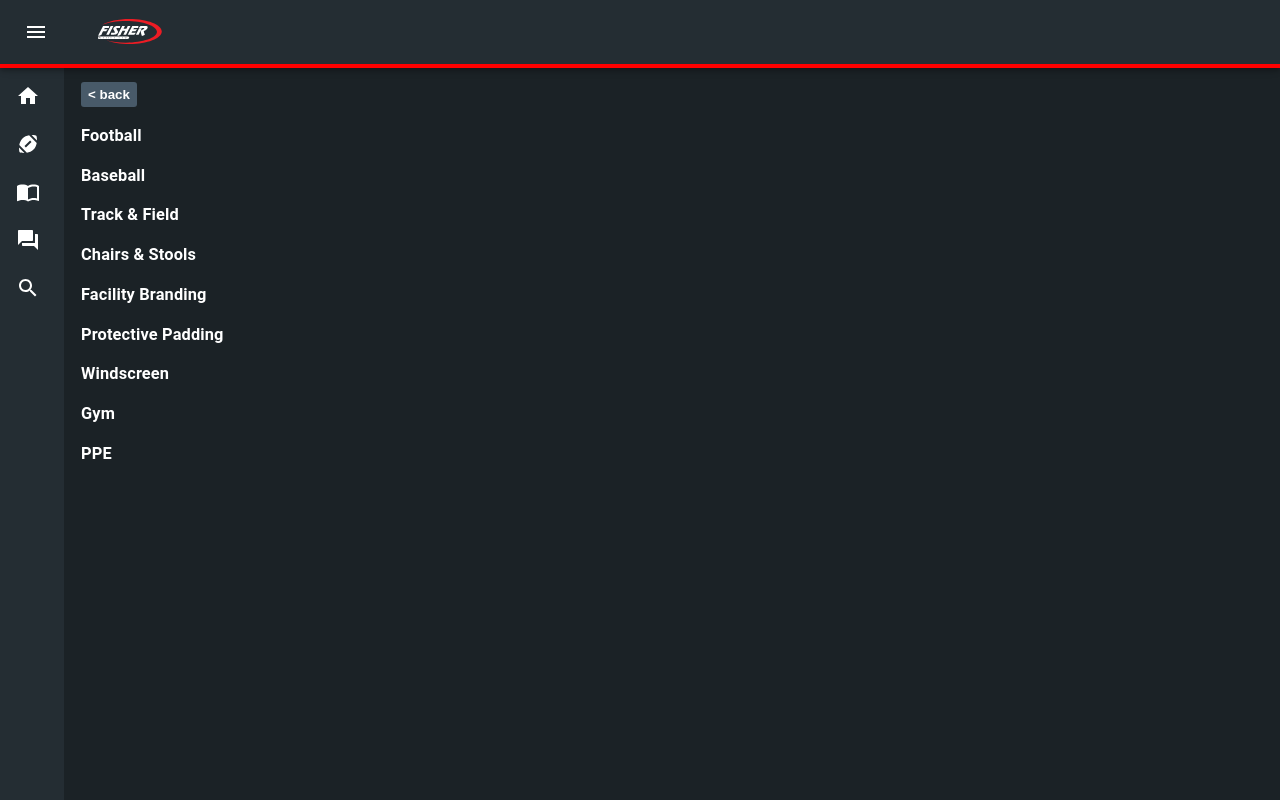
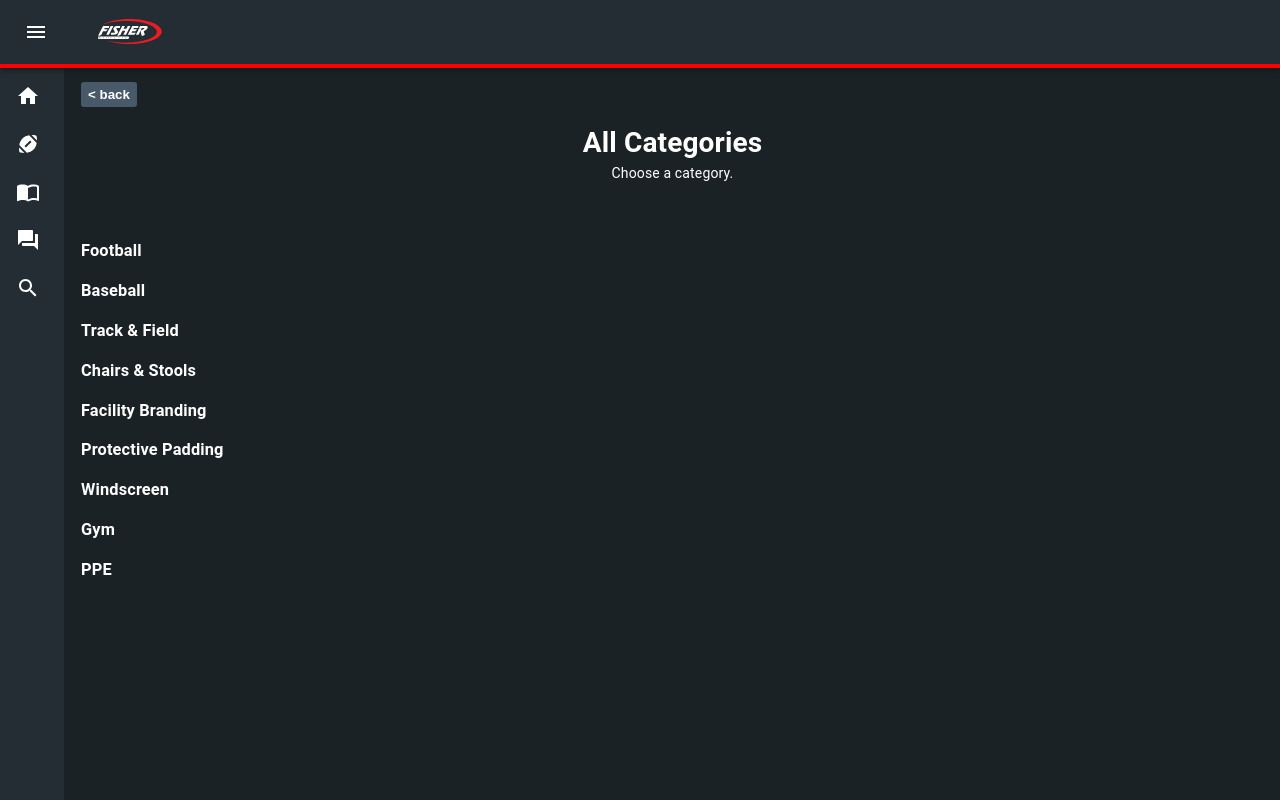
Before and after one commit to FisherAthletic/fisherathletic.github.io, a React (Create React App) app: page /categories in a window 1280 px wide. Built offline with nearby package versions, Linux system fonts and the light colour scheme.

Commit message:
Updated design on multiple pages.

```diff
--- a/src/components/Catalogs.js
+++ b/src/components/Catalogs.js
@@ -1,6 +1,7 @@
 import React from "react"
 import Catalog from "./subComponents/Catalog"
 import catalogData from '../assets/data/catalogData'
+import IntroSection from './subComponents/IntroSection'
 
 import './Catalogs.css'
 
@@ -15,10 +16,10 @@ const catalogList = catalogData.map(item =>
 const Catalogs = () => {
     return(
         <div>
-            <h1>Catalogs</h1>
-                <div className="catalog_grid">
-                    {catalogList}
-                </div>
+            <IntroSection header="Catalogs" subHeader="Browse our most recent catalogs." />
+            <div className="catalog_grid">
+                {catalogList}
+            </div>
         </div>
     )
 }
--- a/src/components/Navbar.js
+++ b/src/components/Navbar.js
@@ -162,7 +162,7 @@ function MiniDrawer() {
           </IconButton>
         </div>
         <List>
-        <Link to="/" style={navLinks} title="Home">
+        <Link to="/" style={navLinks} title="Home" onClick={handleDrawerClose}>
           <ListItem button key={"Home"}>
               <ListItemIcon>
                 <HomeIcon style={{color: "white"}} />
@@ -170,7 +170,7 @@ function MiniDrawer() {
             <ListItemText primary={"Home"} />
           </ListItem>
         </Link>
-        <Link to="/categories" style={navLinks} title="Products">
+        <Link to="/categories" style={navLinks} title="Products" onClick={handleDrawerClose}>
           <ListItem button key={"Products"}>
               <ListItemIcon>
                 <SportsFootballIcon style={{color: "white"}} />
@@ -178,7 +178,7 @@ function MiniDrawer() {
             <ListItemText primary={"Products"} />
           </ListItem>
         </Link>
-        <Link to="/catalogs" style={navLinks} title="Catalogs">
+        <Link to="/catalogs" style={navLinks} title="Catalogs" onClick={handleDrawerClose}>
           <ListItem button key={"Catalogs"}>
               <ListItemIcon>
                 <ImportContactsIcon style={{color: "white"}} />
@@ -186,7 +186,7 @@ function MiniDrawer() {
             <ListItemText primary={"Catalogs"} />
           </ListItem>
         </Link>
-        <Link to="/contact" style={navLinks} title="Contact">
+        <Link to="/contact" style={navLinks} title="Contact" onClick={handleDrawerClose}>
           <ListItem button key={"Contact"}>
               <ListItemIcon>
                 <QuestionAnswerIcon style={{color: "white"}} />
@@ -194,7 +194,7 @@ function MiniDrawer() {
             <ListItemText primary={"Contact"} />
           </ListItem>
         </Link>
-        <Link to="/search" style={navLinks} title="Search">
+        <Link to="/search" style={navLinks} title="Search" onClick={handleDrawerClose}>
           <ListItem button key={"Search"}>
               <ListItemIcon>
                 <SearchIcon style={{color: "white"}} />
--- a/src/components/Products.js
+++ b/src/components/Products.js
@@ -4,6 +4,7 @@ import { useParams } from 'react-router-dom'
 import BackButton from './ui/BackButton'
 import ProductList from './ProductList'
 import productData from '../assets/data/productData'
+import IntroSection from './subComponents/IntroSection'
 
 const Products = props => {
     const url = useParams().products
@@ -58,7 +59,8 @@ const Products = props => {
     return (
         <div>
             <BackButton />
-            <h3 style={{color: 'lightgray', borderBottom: '1px lightgray solid', padding: '0 0 0.3rem 0'}}>Search results for: {url.replace('+all', '')}</h3>
+            <IntroSection header="Products" subHeader={`Find amazing items from Fisher Athletic.`} />
+            <h3 style={{color: 'lightgray', padding: '0.5rem 0 0.5rem 0', fontWeight: 'lighter', background: '#242D33', textAlign: 'center'}}>Search results for: {url.replace('+all', '')}</h3>
             <ProductList items={loadedProducts} />
             {/* <h3>{urlSpaceToPlus}</h3> */}
             {/* <h3>{output}</h3> */}
--- a/src/components/pages/Categories.js
+++ b/src/components/pages/Categories.js
@@ -3,11 +3,13 @@ import React from 'react'
 import BackButton from '../ui/BackButton'
 import CategoryList from '../subComponents/CategoryList'
 import categoryData from '../../assets/data/categoryData'
+import IntroSection from '../subComponents/IntroSection'
 
 const Categories = props => {
     return (
         <div>
             <BackButton />
+            <IntroSection header="All Categories" subHeader={`Choose a category.`} />
             <CategoryList items={categoryData} />
         </div>
     )
--- a/src/components/pages/SubCategories.js
+++ b/src/components/pages/SubCategories.js
@@ -4,6 +4,11 @@ import { useParams } from 'react-router-dom'
 import BackButton from '../ui/BackButton'
 import SubCategoryList from '../subComponents/SubCategoryList'
 import subCategoryData from '../../assets/data/subCategoryData'
+import IntroSection from '../subComponents/IntroSection'
+
+const urlConvertToTitle = input => {
+    return input.charAt(0).toUpperCase() + input.slice(1)
+}
 
 const SubCategories = props => {
     const url = useParams().subCategory
@@ -11,6 +16,7 @@ const SubCategories = props => {
     return (
         <div>
             <BackButton />
+            <IntroSection header={urlConvertToTitle(url)} subHeader={`Choose a subcategory.`} />
             <SubCategoryList items={loadedSubCategories} />
         </div>
     )
--- /dev/null
+++ b/src/components/subComponents/IntroSection.css
@@ -0,0 +1,14 @@
+.intro_container {
+    display: grid;
+    margin: 1rem 0 7vh 0;
+}
+
+.intro_container h1 {
+    margin: 0px 0px 0px 0px;
+    justify-self: center;
+}
+
+.intro_container p {
+    margin: 0px 0px 0px 0px;
+    justify-self: center;
+}
--- /dev/null
+++ b/src/components/subComponents/IntroSection.js
@@ -0,0 +1,13 @@
+import React from 'react'
+import './IntroSection.css'
+
+const IntroSection = props => {
+    return (
+        <div className="intro_container">
+            <h1>{props.header}</h1>
+            <p>{props.subHeader}</p>
+        </div>
+    )
+}
+
+export default IntroSection
--- a/src/components/ui/UiItemCard.js
+++ b/src/components/ui/UiItemCard.js
@@ -2,7 +2,6 @@ import React, { useState } from 'react'
 
 import Lightbox from 'react-awesome-lightbox'
 import QuoteBar from '../subComponents/QuoteBar'
-import ImageIcon from '@material-ui/icons/Image';
 import "react-awesome-lightbox/build/style.css"
 import './UiItemCard.css'
 
```
